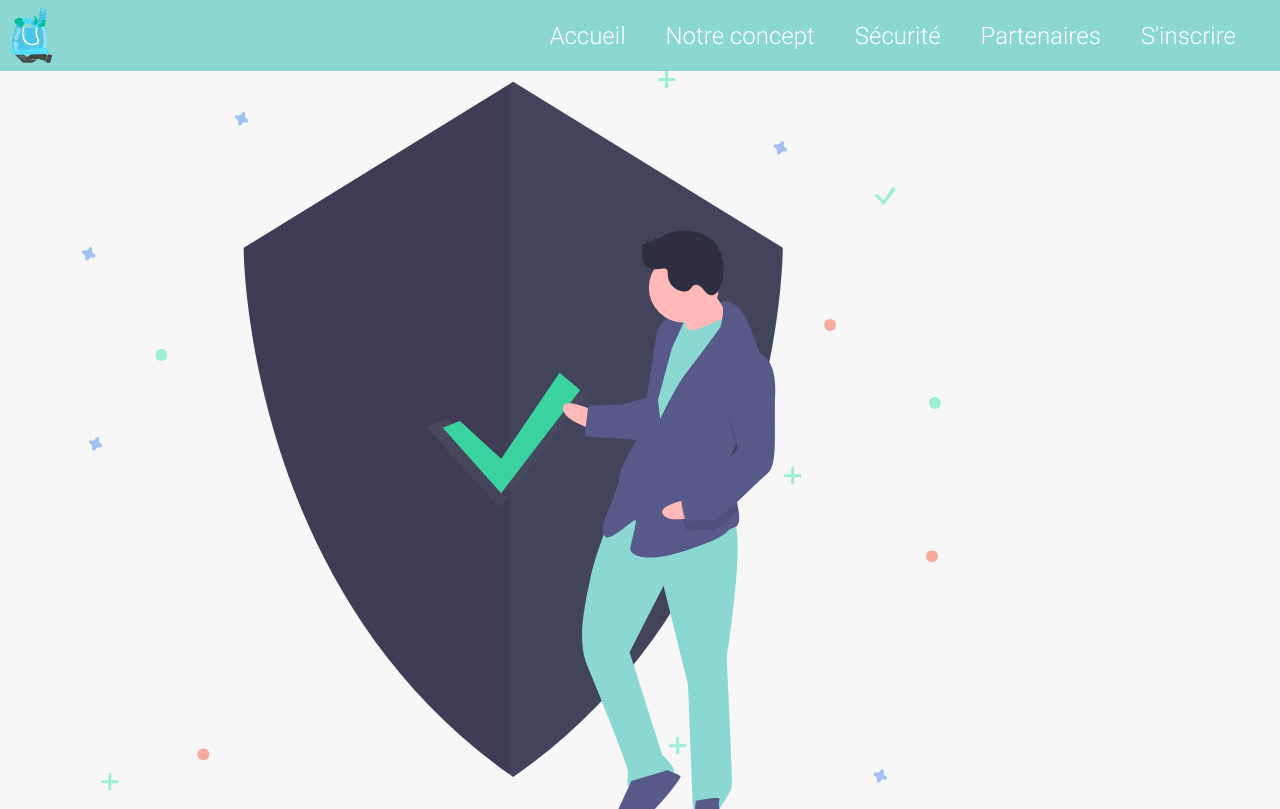
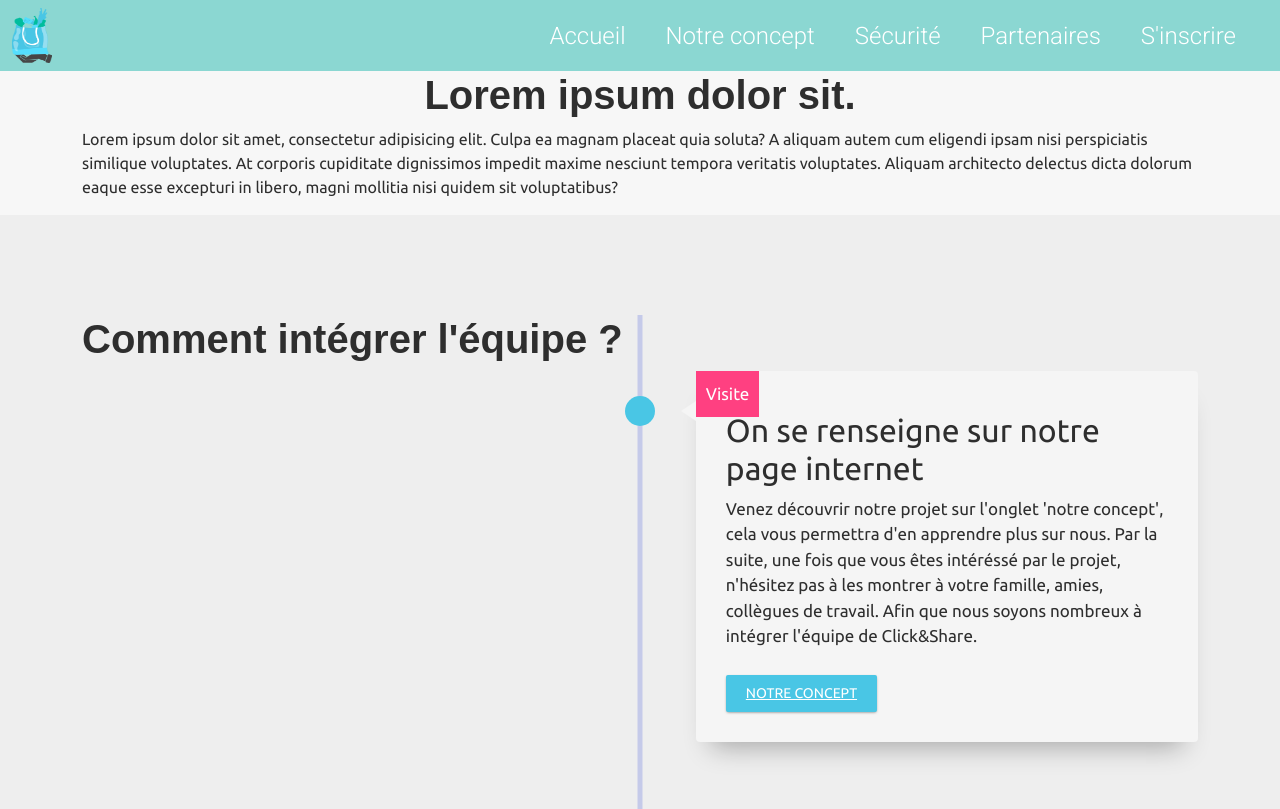
Before and after one commit to mrtcorentin/mspr-wis1, a PHP site: page /security.php in a window 1280 px wide. Shown: the top 809 px of the page. Run offline with PHP 8.4, Linux system fonts and the light colour scheme.

Commit message:
secrity illustration sup

```diff
--- a/security.php
+++ b/security.php
@@ -11,9 +11,7 @@ require_once 'template-parts/header.php'; ?>
 
         <section id="main-section">
             <div class="container">
-                <div class="img-wrapper">
-                    <img src="assets/svg/security.svg" alt="security-icon">
-                </div>
+
             </div>
 
             <div class="container">
```
